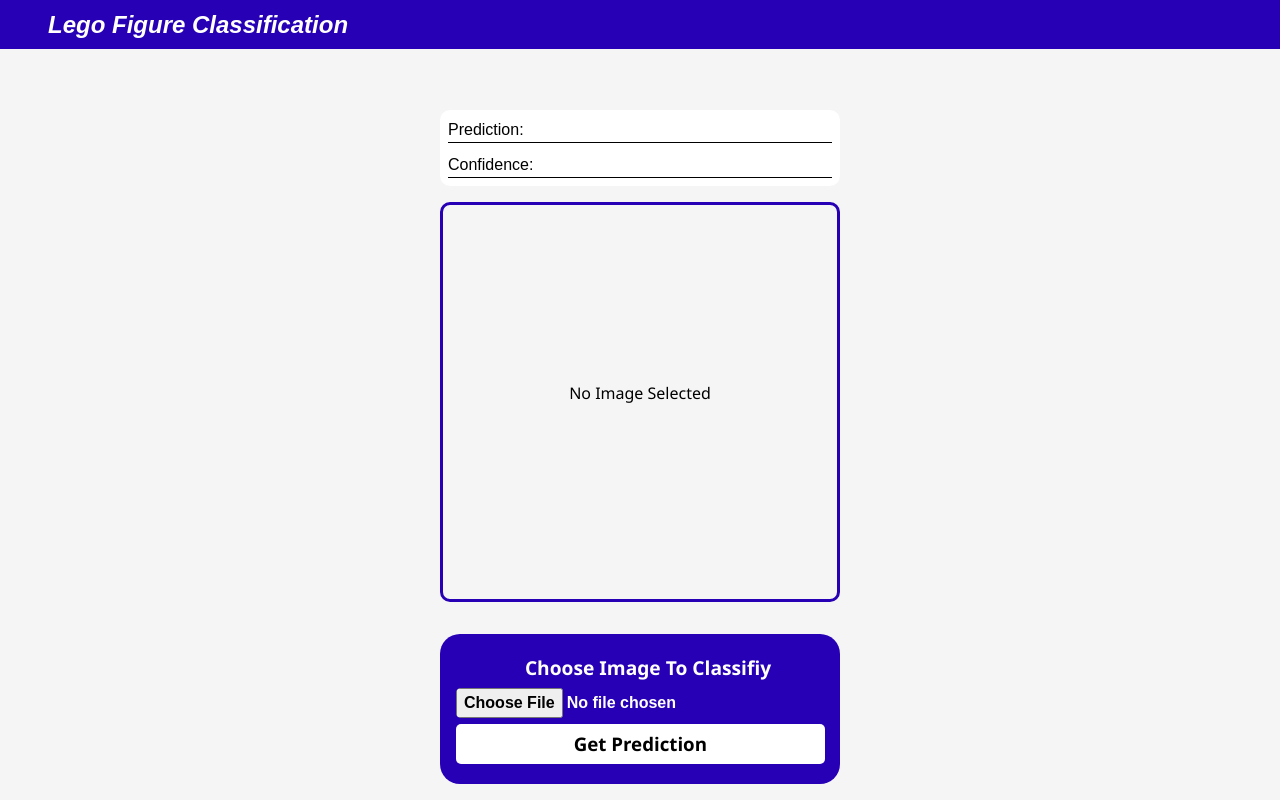
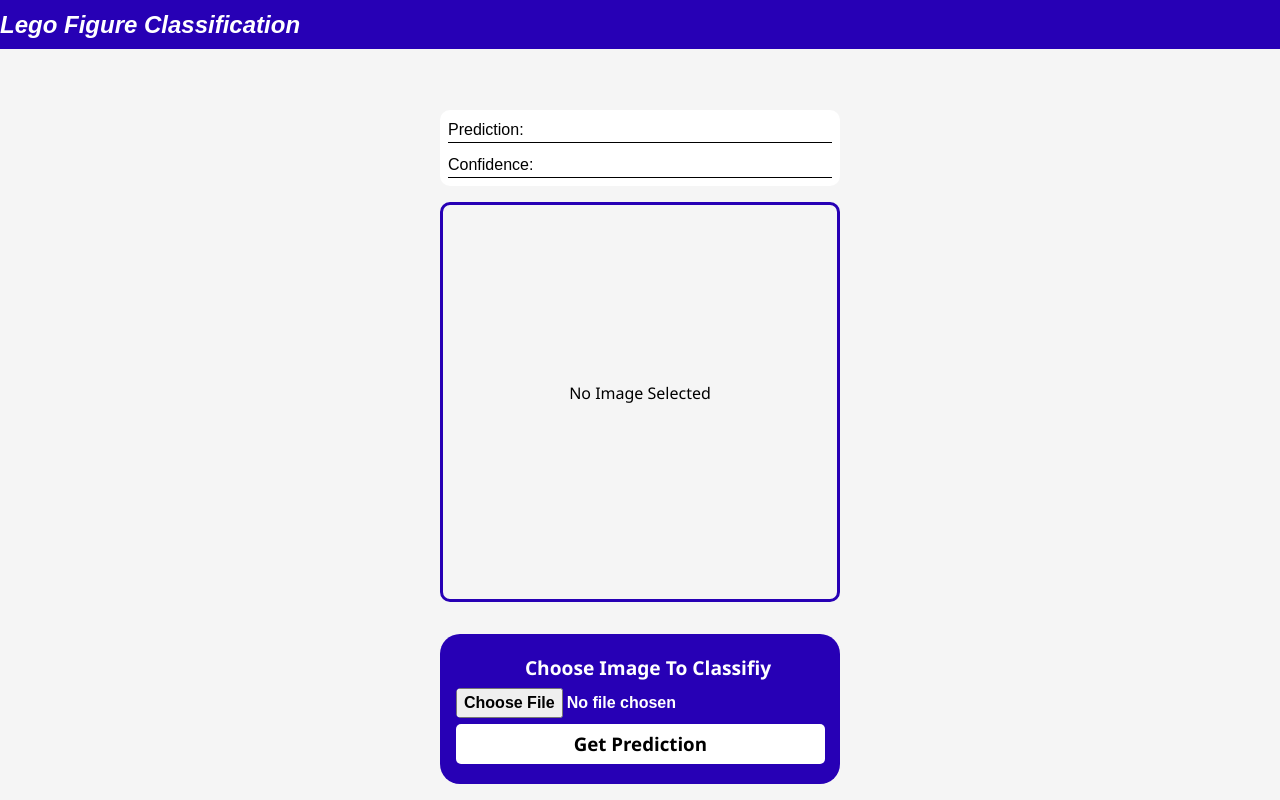
Before and after one commit to Atma1/Lego-Figure-Classification, a React (Create React App) app: page / in a window 1280 px wide. Built offline with nearby package versions, Linux system fonts and the light colour scheme.

Commit message:
removed padding

```diff
--- a/src/index.css
+++ b/src/index.css
@@ -88,7 +88,6 @@
 }
 
 #web-title {
-    padding-left: 2em;
     color: white;
     font-family: 'Segoe UI', Tahoma, Geneva, Verdana, sans-serif;
 }
```
